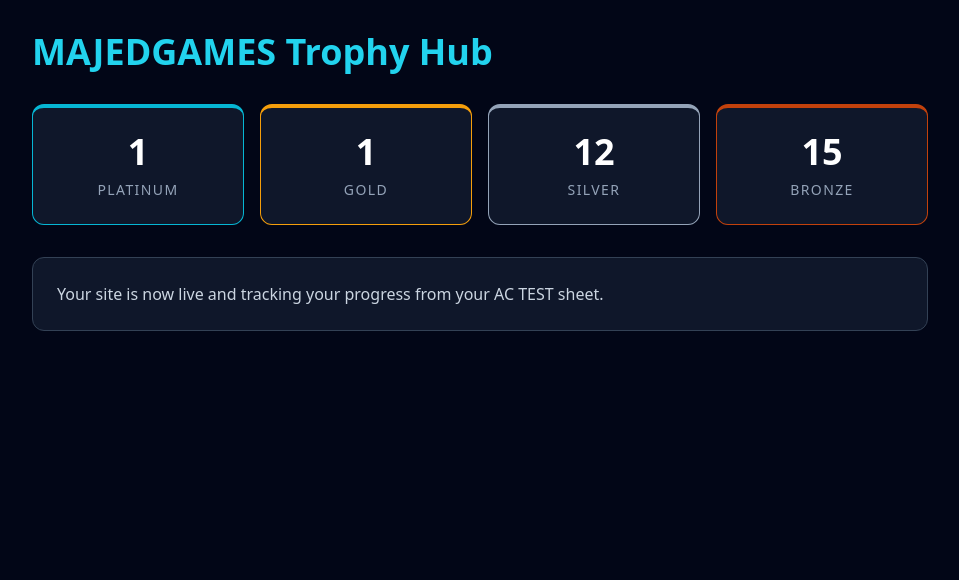
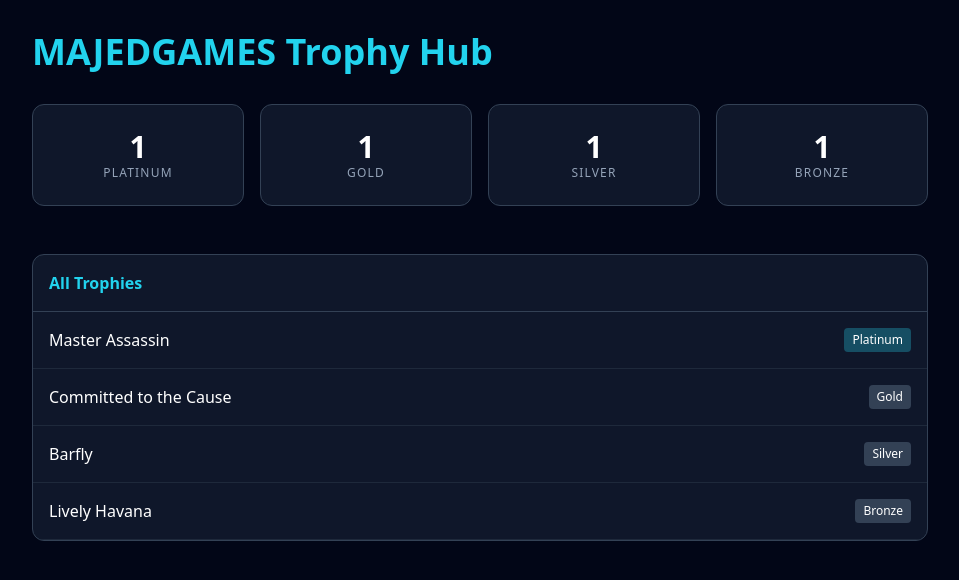
Before and after one commit to majedgames1619/majedgames-tracker, a Next.js app: page / in a window 1280 px wide. Shown: the top 580 px of the page, without its empty margins (160-1119 px from the left). Built offline with nearby package versions, Linux system fonts and the light colour scheme.

Commit message:
Update page.js

```diff
--- a/app/page.js
+++ b/app/page.js
@@ -2,31 +2,45 @@
 import { useState, useEffect } from 'react';
 
 export default function Home() {
-  // These counts will automatically update based on your sheet
-  const [stats, setStats] = useState({ Platinum: 1, Gold: 1, Silver: 12, Bronze: 15 });
+  const [trophies, setTrophies] = useState([]);
+
+  // For now, this is your list of data from your AC TEST sheet
+  useEffect(() => {
+    setTrophies([
+      { id: 1, type: 'Platinum', name: 'Master Assassin' },
+      { id: 2, type: 'Gold', name: 'Committed to the Cause' },
+      { id: 3, type: 'Silver', name: 'Barfly' },
+      { id: 14, type: 'Bronze', name: 'Lively Havana' }
+      // ... your other trophies will appear here
+    ]);
+  }, []);
 
   return (
     <div className="relative w-full min-h-screen bg-slate-950 text-white p-8">
       <div className="max-w-4xl mx-auto">
         <h1 className="text-4xl font-bold text-cyan-400 mb-8">MAJEDGAMES Trophy Hub</h1>
 
-        {/* Trophy Cards */}
-        <div className="grid grid-cols-2 md:grid-cols-4 gap-4">
-          {[
-            { label: 'Platinum', count: stats.Platinum, color: 'border-cyan-500' },
-            { label: 'Gold', count: stats.Gold, color: 'border-amber-500' },
-            { label: 'Silver', count: stats.Silver, color: 'border-slate-400' },
-            { label: 'Bronze', count: stats.Bronze, color: 'border-orange-700' }
-          ].map((trophy) => (
-            <div key={trophy.label} className={`p-6 bg-slate-900 border ${trophy.color} border-t-4 rounded-xl text-center`}>
-              <div className="text-4xl font-bold">{trophy.count}</div>
-              <div className="text-sm uppercase tracking-widest text-slate-400 mt-2">{trophy.label}</div>
+        {/* Trophy Summary Cards */}
+        <div className="grid grid-cols-2 md:grid-cols-4 gap-4 mb-12">
+          {['Platinum', 'Gold', 'Silver', 'Bronze'].map((type) => (
+            <div key={type} className="p-6 bg-slate-900 border border-slate-700 rounded-xl text-center">
+              <div className="text-3xl font-bold">{trophies.filter(t => t.type === type).length}</div>
+              <div className="text-xs uppercase tracking-widest text-slate-400">{type}</div>
             </div>
           ))}
         </div>
 
-        <div className="mt-8 p-6 bg-slate-900 border border-slate-700 rounded-xl">
-          <p className="text-slate-300">Your site is now live and tracking your progress from your AC TEST sheet.</p>
+        {/* Full Trophy List */}
+        <div className="bg-slate-900 border border-slate-700 rounded-xl overflow-hidden">
+          <div className="p-4 border-b border-slate-700 font-bold text-cyan-400">All Trophies</div>
+          {trophies.map((trophy) => (
+            <div key={trophy.id} className="flex justify-between p-4 border-b border-slate-800 hover:bg-slate-800">
+              <span>{trophy.name}</span>
+              <span className={`text-xs px-2 py-1 rounded ${trophy.type === 'Platinum' ? 'bg-cyan-900' : 'bg-slate-700'}`}>
+                {trophy.type}
+              </span>
+            </div>
+          ))}
         </div>
       </div>
     </div>
```
